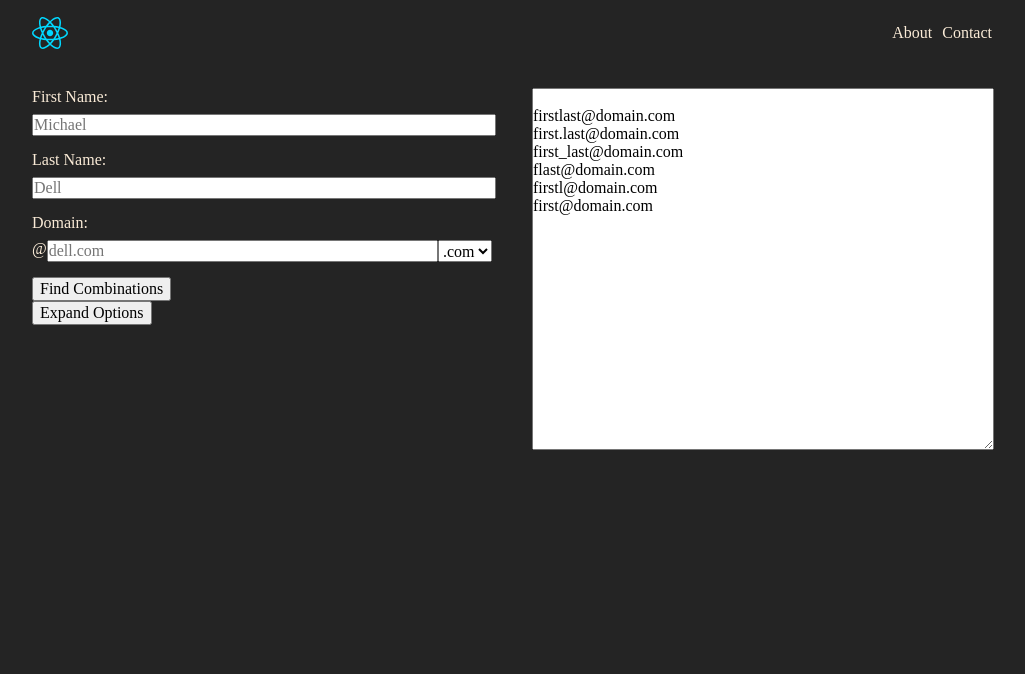
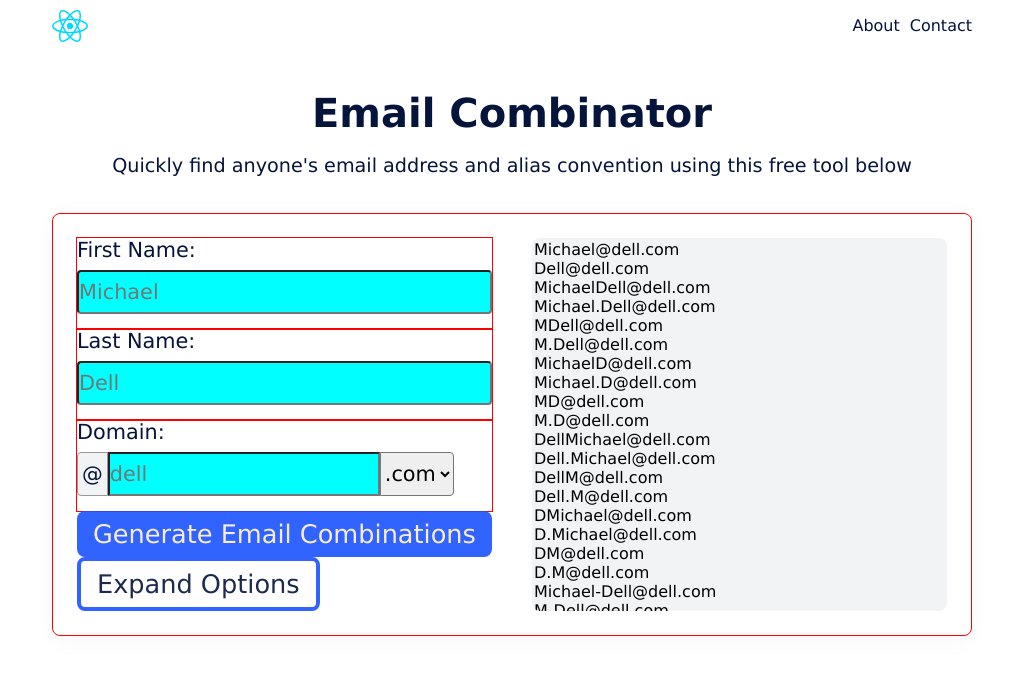
Before and after one commit to bidpivot/email-validator-react, a React (Vite) app: page / in a window 1280 px wide. Shown: the top 674 px of the page, without its empty margins (128-1153 px from the left). Built offline with nearby package versions, Linux system fonts and the light colour scheme.

Commit message:
worked on css the entire day

```diff
--- a/src/App.jsx
+++ b/src/App.jsx
@@ -1,65 +1,69 @@
 import { useEffect, useState } from "react";
 import "./App.css";
-import "./css/form.css";
-import "./css/button.css";
+// import "./css/form.css";
+import "./css/typograhy.css";
+import baseEmails from "./baseEmails";
+import middleEmails from "./middleEmails";
+import nickEmails from "./nickEmails";
+import SubHeader from "./components/SubHeader";
+// import "./css/button.css";
 
 // import SearchInput from "./components/SearchInput";
-
-const emailList = `
-firstlast@domain.com
-first.last@domain.com
-first_last@domain.com
-flast@domain.com
-firstl@domain.com
-first@domain.com`;
 
 export default function App() {
   const [expanded, setExpanded] = useState(false);
   const [first, setFirst] = useState("");
   const [last, setLast] = useState("");
   const [domain, setDomain] = useState("");
-  const [emails, setEmails] = useState(emailList);
   const [nick, setNick] = useState("");
   const [middle, setMiddle] = useState("");
   const [tld, setTld] = useState(".com");
+  const [emails, setEmails] = useState(
+    baseEmails({ first: "Michael", last: "Dell", domain: "dell", tld: tld })
+  );
+  const parameterObject = {
+    first: first.toLowerCase(),
+    last: last.toLowerCase(),
+    domain: domain.toLowerCase(),
+    tld: tld.toLowerCase(),
+    middle: middle.toLowerCase(),
+    nick: nick.toLowerCase(),
+  };
 
-  useEffect(
-    () => console.log(`${first} ${last} ${domain}`),
-    [first, last, domain]
-  );
+  // useEffect(setEmails(baseEmails(parameterObject)), []);
 
   function handleFormSubmit(event) {
     event.preventDefault();
     console.log(`handleFormSubmit() called`);
-    // create variable for first, middle and last initial
-    const firstInitial = first[0];
-    // const middleInitial = middle[0];
-    const lastInitial = last[0];
+    setFirst(first.toLowerCase());
 
-    if (middle === "" && nick === "") {
-      setEmails(`
-        ${first}${last}@${domain}${tld}
-        ${first}.${last}@${domain}${tld}
-        ${first}_${last}@${domain}${tld}
-        ${firstInitial}${last}@${domain}${tld}
-        ${first}${lastInitial}@${domain}${tld}
-        ${first}@${domain}${tld}
-        ${last}@${domain}${tld}
-        ${last}${first}@${domain}${tld}
-        ${last}${firstInitial}@${domain}${tld}
-    `);
-    } else if (middle !== "") {
+    if ((middle === "") & (nick === "")) {
+      setEmails(baseEmails(parameterObject));
+    } else if (middle !== "" && nick === "") {
+      setEmails(baseEmails(parameterObject) + middleEmails(parameterObject));
+    } else if (middle === "" && nick !== "") {
+      setEmails(baseEmails(parameterObject) + nickEmails(parameterObject));
     }
+    return setEmails(
+      baseEmails(parameterObject) +
+        middleEmails(parameterObject) +
+        nickEmails(parameterObject)
+    );
   }
 
   function handleExpandButton(event) {
     console.log("handleExpandButton called");
+    setMiddle("");
+    setNick("");
     setExpanded(!expanded);
   }
 
   return (
+    <>
+      <header>{<SubHeader />}</header>
       <main>
-      <div className="container app-container">
+        <div className="container">
+          <div className="app-container">
             <div className="col-left">
               <form onSubmit={handleFormSubmit}>
                 <div className="input-fields-continer">
@@ -105,7 +109,10 @@
                   )}
                   {expanded && (
                     <div className="form-line">
-                  <label htmlFor="middle-name" aria-describedby="middle name">
+                      <label
+                        htmlFor="middle-name"
+                        aria-describedby="middle name"
+                      >
                         Middle Name:
                       </label>
                       <input
@@ -123,13 +130,12 @@
                       Domain:
                     </label>
                     <div id="domain-input-line">
-                  <span>@</span>
+                      <span id="at-span">@</span>
                       <input
-                    width="150"
-                    id="last"
+                        id="domain-input"
                         type="text"
                         value={domain}
-                    placeholder="dell.com"
+                        placeholder="dell"
                         required
                         onChange={event => setDomain(event.target.value)}
                       />
@@ -151,24 +157,33 @@
                     </div>
                   </div>
                   <div className="button-container">
-                <button type="submit">Find Combinations</button>
+                    <button type="submit" id="generate-button" className="btn">
+                      Generate Email Combinations
+                    </button>
                   </div>
                 </div>
               </form>
-          <button onClick={handleExpandButton} id="expand-button">
+              <button
+                onClick={handleExpandButton}
+                id="expand-button"
+                className="btn"
+              >
                 {expanded ? "Reduce Options" : "Expand Options"}
               </button>
             </div>
-        <label htmlFor="emails">
+            <div className="col-right">
+              <label htmlFor="emails"></label>
               <textarea
                 name="emails"
                 id="emails"
-            cols="50"
-            rows="20"
+                // cols="50"
+                // rows="20"
                 value={emails}
               ></textarea>
-        </label>
+            </div>
+          </div>
         </div>
       </main>
+    </>
   );
 }
--- /dev/null
+++ b/src/baseEmails.js
@@ -0,0 +1,41 @@
+export default function baseEmails({
+  first: first,
+  last: last,
+  domain: domain,
+  tld: tld,
+}) {
+  return `${first}@${domain}${tld}
+${last}@${domain}${tld}
+${first}${last}@${domain}${tld}
+${first}.${last}@${domain}${tld}
+${first[0]}${last}@${domain}${tld}
+${first[0]}.${last}@${domain}${tld}
+${first}${last[0]}@${domain}${tld}
+${first}.${last[0]}@${domain}${tld}
+${first[0]}${last[0]}@${domain}${tld}
+${first[0]}.${last[0]}@${domain}${tld}
+${last}${first}@${domain}${tld}
+${last}.${first}@${domain}${tld}
+${last}${first[0]}@${domain}${tld}
+${last}.${first[0]}@${domain}${tld}
+${last[0]}${first}@${domain}${tld}
+${last[0]}.${first}@${domain}${tld}
+${last[0]}${first[0]}@${domain}${tld}
+${last[0]}.${first[0]}@${domain}${tld}
+${first}-${last}@${domain}${tld}
+${first[0]}-${last}@${domain}${tld}
+${first}-${last[0]}@${domain}${tld}
+${first[0]}-${last[0]}@${domain}${tld}
+${last}-${first}@${domain}${tld}
+${last}-${first[0]}@${domain}${tld}
+${last[0]}-${first}@${domain}${tld}
+${last[0]}-${first[0]}@${domain}${tld}
+${first}_${last}@${domain}${tld}
+${first[0]}_${last}@${domain}${tld}
+${first}_${last[0]}@${domain}${tld}
+${first[0]}_${last[0]}@${domain}${tld}
+${last}_${first}@${domain}${tld}
+${last}_${first[0]}@${domain}${tld}
+${last[0]}_${first}@${domain}${tld}
+${last[0]}_${first[0]}@${domain}${tld}`;
+}
--- /dev/null
+++ b/src/components/SubHeader.jsx
@@ -0,0 +1,11 @@
+export default function SubHeader() {
+  return (
+    <div className="container">
+      <h1 className="title">Email Combinator</h1>
+      <p className="text">
+        Quickly find anyone's email address and alias convention using this free
+        tool below
+      </p>
+    </div>
+  );
+}
--- a/src/css/_base.css
+++ b/src/css/_base.css
@@ -1,5 +1,10 @@
 * {
-  color-scheme: light dark;
+  /* color-scheme: light dark; */
+  box-sizing: border-box;
+}
+
+body {
+  margin: 0;
 }
 
 input,
@@ -10,8 +15,17 @@
 }
 
 :root {
-  background-color: #242424;
+  /* background-color: #242424; */
   color: antiquewhite;
+  font-family: Verdana, Geneva, Tahoma, sans-serif;
+  --text-lightmode: #04143a;
+  --text-darkmode: antiquewhite;
+  --primary-accent: #1a53ff;
+  --gray: #999999;
+  --light-gray: #f2f3f5;
+  --text-sm: 0.9rem;
+  --text: 1.3rem;
+  --text-lg: 1.6rem;
 }
 
 .container {
@@ -19,3 +33,16 @@
   padding-inline: 20px;
   margin-inline: auto;
 }
+
+h1,
+h2,
+h3,
+p,
+label,
+span {
+  color: var(--text-lightmode);
+}
+
+::selection {
+  background-color: turquoise;
+}
--- a/src/css/button.css
+++ b/src/css/button.css
@@ -1,4 +1,32 @@
 .button-container {
-  display: flex;
-  justify-content: space-between;
 }
+
+.btn {
+  all: unset;
+  outline: revert;
+  box-sizing: border-box;
+  border-radius: 8px;
+  padding: 0.5rem 1rem;
+  opacity: 0.9;
+  transition: opacity 200ms;
+}
+
+.btn:hover {
+  opacity: 1;
+  cursor: pointer;
+}
+
+#generate-button {
+  background-color: var(--primary-accent);
+  text-transform: capitalize;
+  font-size: var(--text-lg);
+  margin: 0rem;
+  width: 100%;
+}
+
+#expand-button {
+  background-color: transparent;
+  color: var(--text-lightmode);
+  font-size: var(--text-lg);
+  border: 4px solid var(--primary-accent);
+}
--- a/src/css/form.css
+++ b/src/css/form.css
@@ -1,36 +1,100 @@
-form {
-  /* background-color: aqua; */
-  width: auto;
+.app-container {
+  width: 100%;
+  display: grid;
+  grid-template-columns: 1fr 1fr;
+  gap: 40px;
+  margin-top: 30px;
+  border: 1px solid red;
+  border-radius: 0.5rem;
+  padding: 1.5rem;
+  box-shadow: 0px 4px 24px rgba(4, 20, 58, 0.04);
 }
 
-.form-line {
-  padding-bottom: 15px;
+.col-left {
+  width: 100%;
+  margin: 0;
 }
 
-.form-line label {
+.app-container form {
+  /* background-color: aqua; */
+  max-width: 100%;
+  margin: 0;
+}
+
+label {
+  font-size: var(--text);
+  width: 100%;
+  margin: 0;
   display: block;
+}
+
+.app-container .form-line {
+  padding-bottom: 15px;
+  max-width: 100%;
+  margin: 0;
+  outline: 1px solid red;
+}
+
+.app-container .form-line label {
+  margin: 0;
   margin-bottom: 8px;
 }
 
 .input-fields-container {
+  width: 100%;
+  margin: 0;
 }
 
-.app-container {
-  width: auto;
-  display: grid;
-  grid-template-columns: 1fr 1fr;
-  gap: 40px;
-  margin-top: 30px;
+.app-container .form-line input,
+.app-container .form-line textarea,
+.app-container .form-line select {
+  margin: 0px;
+  padding: 0px;
+  font-size: var(--text);
+}
+.form-line input {
+  border-radius: 0.25rem;
+  line-height: 2.5rem;
+  width: 100%;
+  background-color: aqua;
 }
 
-input,
 textarea {
   width: 100%;
-  margin: 0px;
-  padding: 0px;
+  height: 100%;
+  background-color: var(--light-gray);
+  border-radius: 0.5rem;
+  border: none;
+  overflow-y: scroll;
+  resize: none;
 }
 
 #domain-input-line {
   display: flex;
-  justify-content: space-between;
+  justify-content: flex-start;
 }
+
+#domain-input {
+  width: min-content;
+  border-radius: 0;
+}
+
+#at-span {
+  background-color: var(--light-gray);
+  border: 1px solid var(--gray);
+  border-radius: 0.25rem 0 0 0.25rem;
+  padding: 0.25rem;
+  font-size: var(--text);
+  display: flex;
+  align-items: center;
+}
+
+#tld {
+  border-radius: 0 0.25rem 0.25rem 0;
+}
+
+@media (max-width: 37.5rem) {
+  .app-container {
+    grid-template-columns: 1fr;
+  }
+}
--- /dev/null
+++ b/src/css/subheader.css
@@ -0,0 +1,9 @@
+header h1 {
+  text-align: center;
+  margin-bottom: 0;
+}
+
+header p {
+  text-align: center;
+  margin: 0;
+}
--- /dev/null
+++ b/src/css/typograhy.css
@@ -0,0 +1,50 @@
+/* Titles */
+.title--lg {
+  font-size: 5.6rem;
+  font-weight: bold;
+  line-height: 1.05;
+}
+
+.title {
+  font-size: 2.5rem;
+  font-weight: 900;
+  line-height: 1.77;
+}
+
+.title--sm {
+  font-size: 1rem;
+  font-weight: 600;
+  line-height: 1.06;
+  letter-spacing: 0.1rem;
+  text-transform: uppercase;
+}
+
+/* Texts */
+
+.text--xl {
+  font-size: 1.75rem;
+  font-weight: 300;
+  line-height: 1.77;
+}
+
+.text--lg {
+  font-size: 1.43rem;
+  font-weight: 300;
+  line-height: 1.9;
+}
+
+.text--bold {
+  font-size: 1.12rem;
+  font-weight: bold;
+  line-height: 1.77;
+}
+.text {
+  font-size: 1.2rem;
+  font-weight: 400;
+  line-height: 1.77;
+}
+.text--sm {
+  font-size: 1rem;
+  font-weight: 400;
+  line-height: 1.77;
+}
--- a/src/index.css
+++ b/src/index.css
@@ -2,3 +2,5 @@
 @import url("css/header.css");
 @import url("css/form.css");
 @import url("css/button.css");
+@import url("css/typograhy.css");
+@import url("css/subheader.css");
--- /dev/null
+++ b/src/middleEmails.js
@@ -0,0 +1,21 @@
+export default function middleEmails({
+  first: first,
+  last: last,
+  domain: domain,
+  tld: tld,
+  middle: middle,
+}) {
+  return `
+${first[0]}${middle[0]}${last}@${domain}${tld}
+${first[0]}${middle[0]}.${last}@${domain}${tld}
+${first}${middle[0]}${last}@${domain}${tld}
+${first}.${middle[0]}.${last}@${domain}${tld}
+${first}${middle}${last}@${domain}${tld}
+${first}.${middle}.${last}@${domain}${tld}
+${first}-${middle[0]}-${last}@${domain}${tld}
+${first}-${middle}-${last}@${domain}${tld}
+${first[0]}${middle[0]}-${last}@${domain}${tld}
+${first[0]}${middle[0]}_${last}@${domain}${tld}
+${first}_${middle[0]}_${last}@${domain}${tld}
+${first}_${middle}_${last}@${domain}${tld}`;
+}
--- /dev/null
+++ b/src/nickEmails.js
@@ -0,0 +1,30 @@
+export default function nickEmails({
+  nick: first,
+  last: last,
+  domain: domain,
+  tld: tld,
+}) {
+  return `
+${first}@${domain}${tld}
+${last}@${domain}${tld}
+${first}${last}@${domain}${tld}
+${first}.${last}@${domain}${tld}
+${first[0]}${last}@${domain}${tld}
+${first[0]}.${last}@${domain}${tld}
+${first}${last[0]}@${domain}${tld}
+${first}.${last[0]}@${domain}${tld}
+${first[0]}${last[0]}@${domain}${tld}
+${first[0]}.${last[0]}@${domain}${tld}
+${last}${first}@${domain}${tld}
+${last}.${first}@${domain}${tld}
+${last}${first[0]}@${domain}${tld}
+${last}.${first[0]}@${domain}${tld}
+${first}-${last}@${domain}${tld}
+${first[0]}-${last}@${domain}${tld}
+${last}-${first}@${domain}${tld}
+${last}-${first[0]}@${domain}${tld}
+${first}_${last}@${domain}${tld}
+${first[0]}_${last}@${domain}${tld}
+${last}_${first}@${domain}${tld}
+${last}_${first[0]}@${domain}${tld}`;
+}
```
Also changed, not shown: src/components/EmailTextArea.jsx (added, +13 -0 lines), 2 other files (tests, documents, lock files or other folders). Lines whose indentation alone changed are shown as unchanged.
